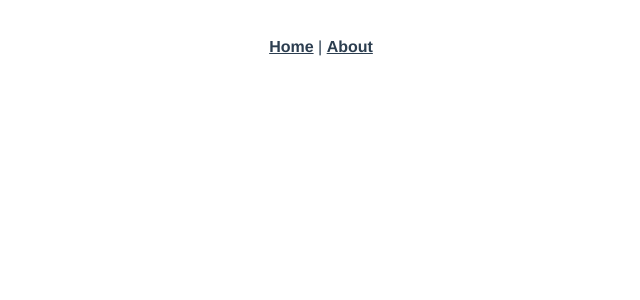
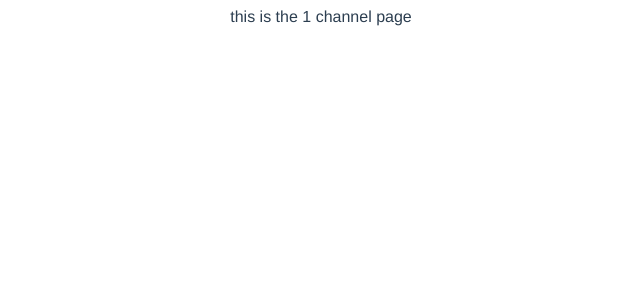
Before and after one commit to ahmed-abdelmotey/insta-yo, a Vue app: page /channel/1 in a window 1280 px wide. Shown: the top 300 px of the page, without its empty margins (319-959 px from the left). Built offline with nearby package versions, Linux system fonts and the light colour scheme.

Commit message:
feat: add app views and routing

```diff
--- a/src/App.vue
+++ b/src/App.vue
@@ -1,10 +1,6 @@
 <template>
   <div id="app">
-    <div id="nav">
-      <router-link to="/">Home</router-link> |
-      <router-link to="/about">About</router-link>
-    </div>
-    <router-view/>
+    <router-view />
   </div>
 </template>
 
@@ -16,17 +12,4 @@
   text-align: center;
   color: #2c3e50;
 }
-
-#nav {
-  padding: 30px;
-
-  a {
-    font-weight: bold;
-    color: #2c3e50;
-
-    &.router-link-exact-active {
-      color: #42b983;
-    }
-  }
-}
 </style>
--- a/src/router/index.js
+++ b/src/router/index.js
@@ -4,19 +4,27 @@ import Home from '../views/Home.vue';
 
 Vue.use(VueRouter);
 
-const routes = [
+const routes = [{
+  path: '/',
+  redirect: '/search',
+},
 {
-    path: '/',
+  path: '/search',
   name: 'Home',
   component: Home,
 },
 {
-    path: '/about',
-    name: 'About',
+  path: '/channel/:channelId',
+  name: 'Channel',
   // route level code-splitting
   // this generates a separate chunk (about.[hash].js) for this route
   // which is lazy-loaded when the route is visited.
-    component: () => import(/* webpackChunkName: "about" */ '../views/About.vue'),
+  component: () => import(/* webpackChunkName: "channel" */ '../views/Channel.vue'),
+},
+{
+  path: '/video/:videoId',
+  name: 'Details',
+  component: () => import(/* webpackChunkName: "details" */ '../views/Detail.vue'),
 },
 ];
 
--- a/src/views/About.vue
+++ /dev/null
@@ -1,5 +0,0 @@
-<template>
-  <div class="about">
-    <h1>This is an about page</h1>
-  </div>
-</template>
--- /dev/null
+++ b/src/views/Channel.vue
@@ -0,0 +1,13 @@
+<template>
+  <div class="home">
+    this is the {{ this.$route.params.channelId }} channel page
+  </div>
+</template>
+
+<script>
+
+export default {
+  name: 'Channel',
+  components: { },
+};
+</script>
--- /dev/null
+++ b/src/views/Detail.vue
@@ -0,0 +1,13 @@
+<template>
+  <div class="home">
+    this is the {{ this.$route.params.videoId }} detail page
+  </div>
+</template>
+
+<script>
+
+export default {
+  name: 'Detail',
+  components: { },
+};
+</script>
--- a/src/views/Home.vue
+++ b/src/views/Home.vue
@@ -1,18 +1,12 @@
 <template>
-  <div class="home">
-    <img alt="Vue logo" src="../assets/logo.png">
-    <HelloWorld msg="Welcome to Your Vue.js App"/>
-  </div>
+  <div class="home">This is the {{ this.$route.query.query}} home page</div>
 </template>
 
 <script>
-// @ is an alias to /src
-import HelloWorld from '@/components/HelloWorld.vue';
 
 export default {
   name: 'Home',
-  components: {
-    HelloWorld,
-  },
+  components: {},
 };
+
 </script>
```
Lines whose indentation alone changed are shown as unchanged.
